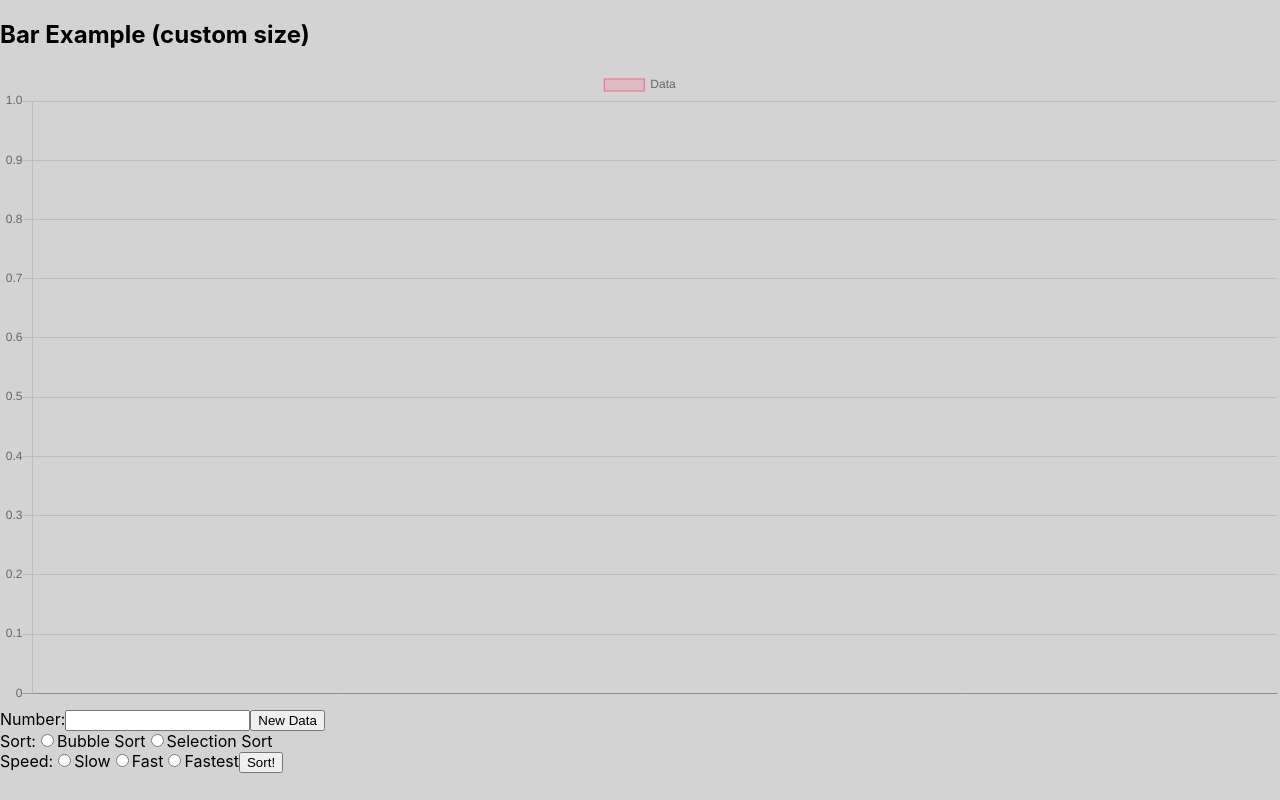
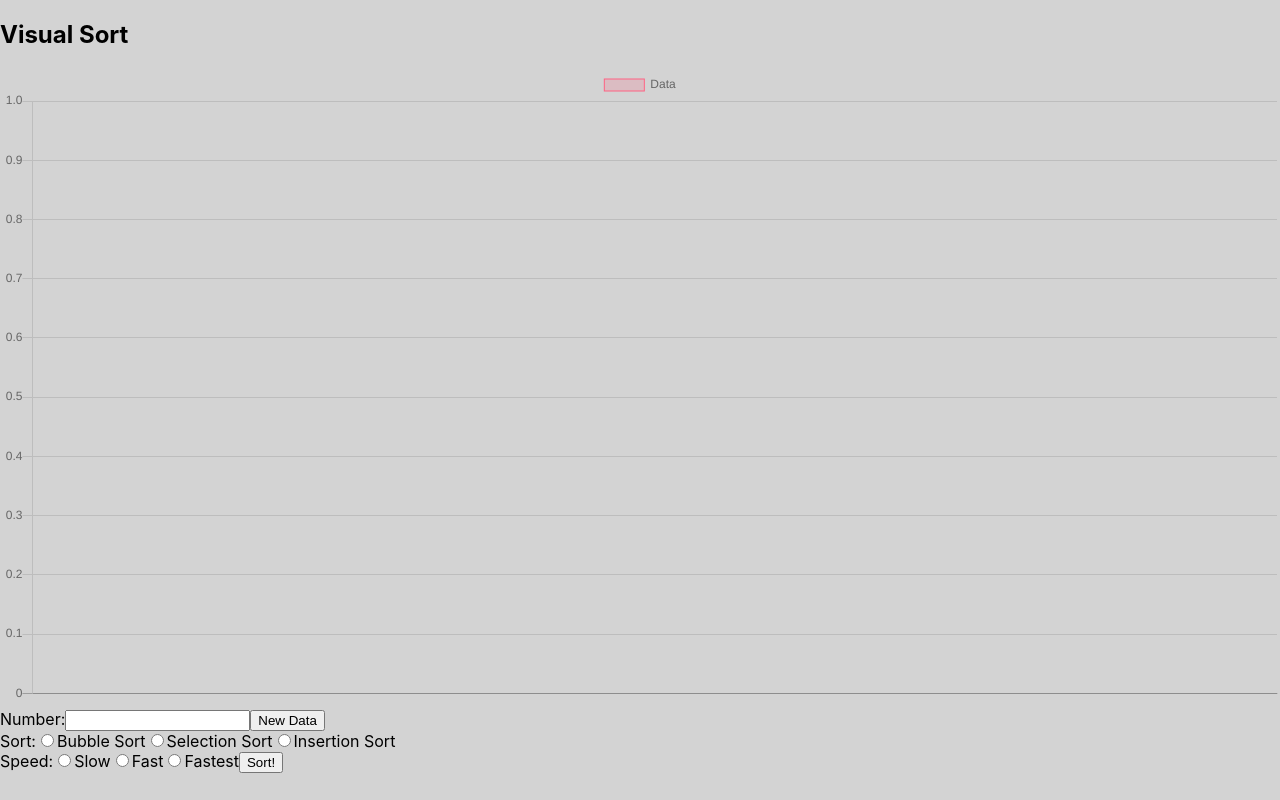
Before and after one commit to DZRana/visual-sort, a React (Create React App) app: page / in a window 1280 px wide. Built offline with nearby package versions, Linux system fonts and the light colour scheme.

Commit message:
bubble sort edge case fix and insertion sort implementation

```diff
--- a/src/App.js
+++ b/src/App.js
@@ -112,6 +112,7 @@ class App extends Component {
         orderedSwaps = [];
         for (let i = 0; i < dataCopy.length; i++) {
           for (let j = 0; j < dataCopy.length; j++) {
+            if (dataCopy.length <= 1) return;
             if (dataCopy[j] > dataCopy[j + 1]) {
               let temp = dataCopy[j];
               dataCopy[j] = dataCopy[j + 1];
@@ -152,6 +153,29 @@ class App extends Component {
         }
         break;
 
+      case "insertionSort":
+        orderedSwaps = [];
+        if (dataCopy.length <= 1) return;
+        else {
+          for (let i = 1; i < dataCopy.length; i++) {
+            let unsorted = dataCopy[i];
+            let sortedNdx = i - 1;
+            while (dataCopy[sortedNdx] > unsorted && sortedNdx >= 0) {
+              dataCopy[sortedNdx + 1] = dataCopy[sortedNdx];
+              orderedSwaps.push(dataCopy.slice());
+              sortedNdx--;
+            }
+            dataCopy[sortedNdx + 1] = unsorted;
+            orderedSwaps.push(dataCopy.slice());
+          }
+        }
+        this.animateSwaps(orderedSwaps, 0, ms);
+        try {
+          this.sortCheck(data, orderedSwaps[orderedSwaps.length - 1]);
+        } catch (e) {
+          console.error(e);
+        }
+        break;
       default:
         break;
     }
@@ -190,6 +214,13 @@ class App extends Component {
               onChange={this.handleSortTypeChange}
             />
             <label htmlFor="selectionSort">Selection Sort</label>
+            <input
+              type="radio"
+              id="insertionSort"
+              name="sortType"
+              onChange={this.handleSortTypeChange}
+            />
+            <label htmlFor="insertionSort">Insertion Sort</label>
           </label>
         </div>
         <div>
--- a/src/components/VisualData.js
+++ b/src/components/VisualData.js
@@ -4,7 +4,7 @@ import { Bar } from "react-chartjs-2";
 const VisualData = ({ data }) => {
   return (
     <div>
-      <h2>Bar Example (custom size)</h2>
+      <h2>Visual Sort</h2>
       <Bar data={data} />
     </div>
   );
```
